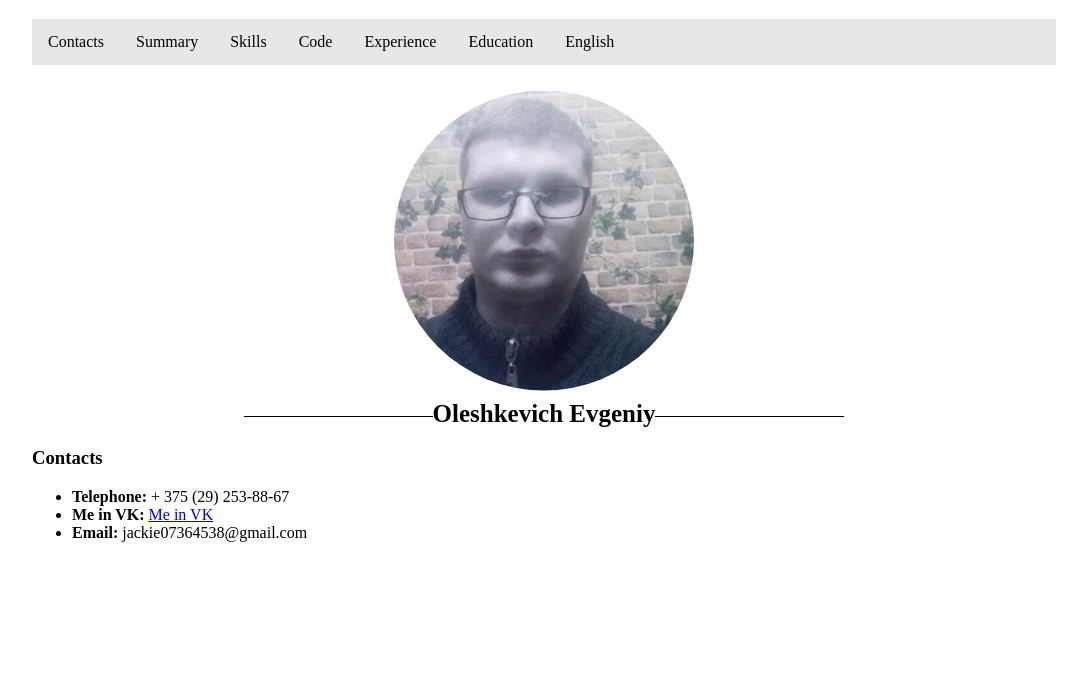
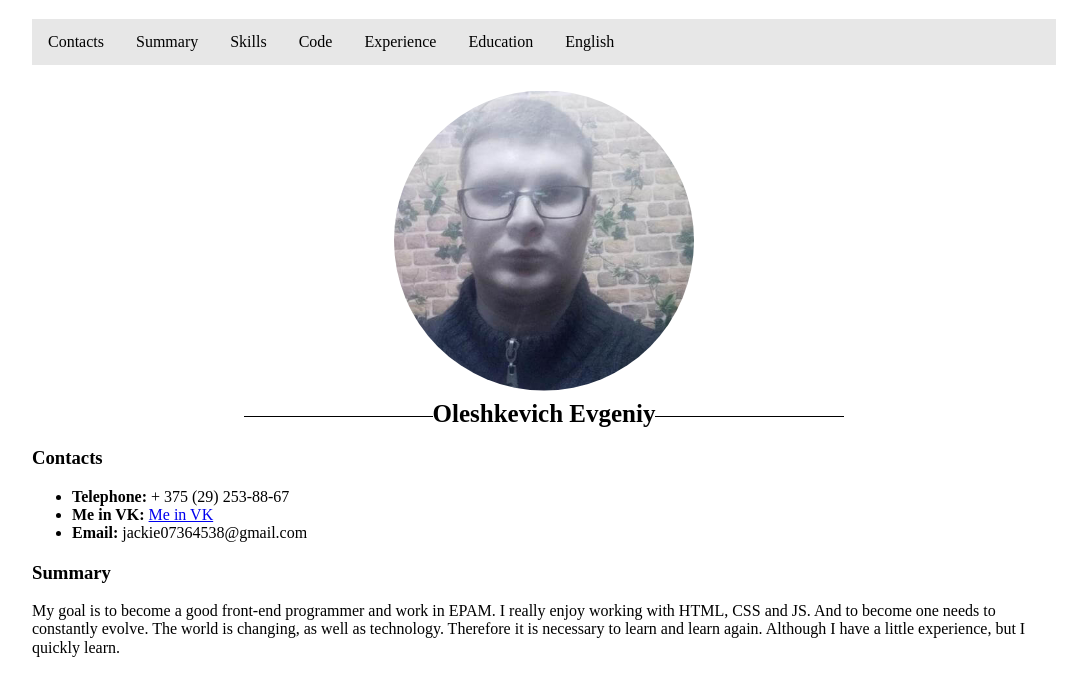
Before and after one commit to SystemGhost/rsschool-2019Q1-cv, a plain HTML site: page index.html in a window 1280 px wide. Shown: the part 61-756 px from the top of the page, without its empty margins (96-1183 px from the left). Drawn offline with Linux system fonts and the light colour scheme.

Commit message:
feat: add summary section

```diff
--- a/index.html
+++ b/index.html
@@ -55,6 +55,16 @@
           <li><b>Email:</b> jackie07364538@gmail.com</li>
         </ul>
       </section>
+      <section id="summary">
+        <h3>Summary</h3>
+        <p>
+          My goal is to become a good front-end programmer and work in EPAM. I
+          really enjoy working with HTML, CSS and JS. And to become one needs to
+          constantly evolve. The world is changing, as well as technology.
+          Therefore it is necessary to learn and learn again. Although I have a
+          little experience, but I quickly learn.
+        </p>
+      </section>
     </main>
   </body>
 </html>
--- a/style/main.css
+++ b/style/main.css
@@ -6,7 +6,8 @@ body {
 /* navigation */
 
 nav {
-  width: 1024px;
+  max-width: 1024px;
+  width: 100%;
   margin: 0 auto;
 }
 
@@ -36,7 +37,8 @@ nav li a:hover {
 
 /* main */
 main {
-  width: 1024px;
+  max-width: 1024px;
+  width: 100%;
   margin: 0 auto;
   text-align: left;
 }
```
